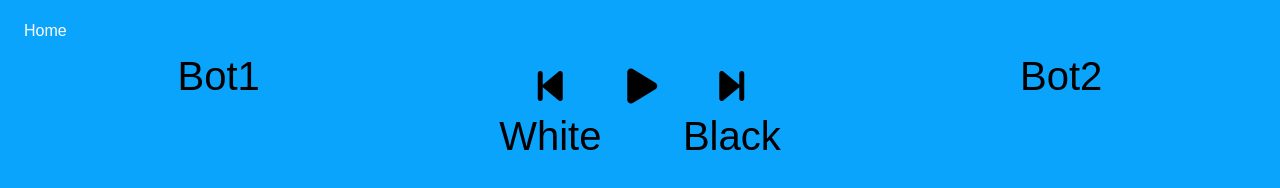
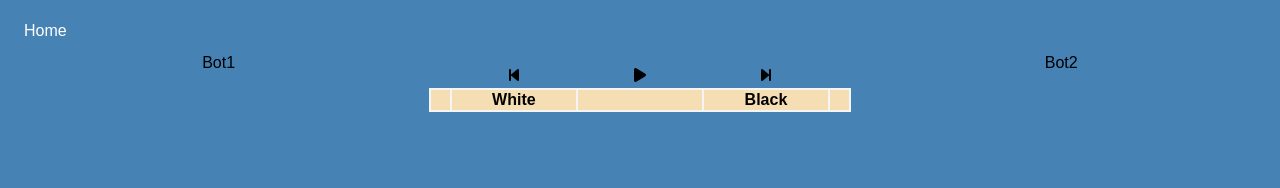
Before and after one commit to HydraulicSheep/AIMate, a plain HTML site: page index.html in a window 1280 px wide. Drawn offline with nearby package versions, Linux system fonts and the light colour scheme.

Commit message:
Made move list scrollable and added colour

```diff
--- a/index.html
+++ b/index.html
@@ -19,13 +19,10 @@
       <li><a href="">Home</a></li>
     </ul>
     <div class="column">Bot1</div>
-    <div class="column" style="margin: auto;">
+    <div class="column" style="margin: auto;max-height: 77vh;">
         <div id="myBoard" style="width: 100%; margin: auto;"></div>
-        <div style="width: 100%; margin:auto;padding-top:2%;">
-
-        </div>
         <script src = "resources/js/main.js"></script>
-        <table id="moves">
+        <table style="padding-top: 10px;">
           <tr>
             <th class="moveno"></th>
             <th>
@@ -38,14 +35,19 @@
             <i class="fas fa-step-forward"></i>
           </th>
           <th class="endcol"></th>
-          </tr>
+        </tr>
+      </table>
+        <div class="tablewrapper" style="overflow: auto; max-height: 20vh;">
+        <table class="odd" id="moves">
           <tr>
-            <td class="moveno"></td>
-            <td>White</td>
-            <td class = "middlecol"></td>
-            <td>Black</td>
+            <th class="moveno even"></th>
+            <th class="even">White</th>
+            <th class="even"></th>
+            <th class="even">Black</th>
+          <th class="endcol even"></th>
           </tr>
         </table>
+        </div>
     </div>
     <div class="column">Bot2</div>
 
--- a/resources/css/main.css
+++ b/resources/css/main.css
@@ -1,11 +1,11 @@
 body {
-    background-color: rgb(10, 164, 253);
+    background-color: steelblue;
     font-family: sans-serif;
     font-size: 2vmin;
 }
 
 div {
-    font-size: 5vmin;
+    font-size: 2vmin;
 }
 
 i {
@@ -25,8 +25,20 @@ th {
     width:20%
 }
 
-.moveno .endcol {
+.moveno {
     width: 3%
+}
+
+.endcol {
+    width: 3%
+}
+
+.even {
+    background-color: wheat;
+}
+
+.odd {
+    background-color: whitesmoke;
 }
 
 
@@ -51,5 +63,5 @@ th {
 
   /* Change the link color to #111 (black) on hover */
   li a:hover {
-    color: gray;
+    color: black;
   }
--- a/resources/js/main.js
+++ b/resources/js/main.js
@@ -9,6 +9,12 @@ function makeRandomMove () {
         var col = document.createElement("td");
         row = document.createElement("tr")
         row.setAttribute("id","row"+turnNum.toString())
+        if (turnNum%2 ==0) {
+            row.setAttribute("class","even")
+        }
+        else {
+            row.setAttribute("class","odd")
+        }
         var node = document.createTextNode(turnNum.toString()+".");
         col.appendChild(node);
         row.appendChild(col);
```
